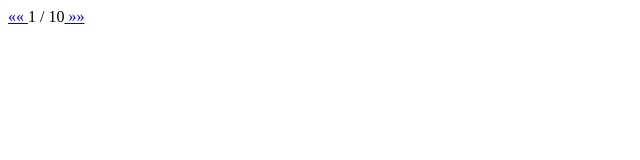
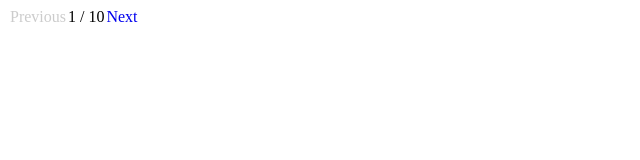
Before and after one commit to rojochen/ng4-deep-practice, an Angular app in the folder deep-app/: page / in a window 1280 px wide. Shown: the top 160 px of the page, without its empty margins (0-640 px from the left). Built offline with nearby package versions, Linux system fonts and the light colour scheme.

Commit message:
fix extends component

```diff
--- a/deep-app/src/app/component/Extends/exe-pagination/exe-pagination.component.css
+++ b/deep-app/src/app/component/Extends/exe-pagination/exe-pagination.component.css
@@ -0,0 +1,9 @@
+a {
+    padding: 2px;
+    text-decoration:none;
+}
+.disabled {
+    pointer-events: none;
+    cursor: default;
+    color:#ccc;
+ }
--- a/deep-app/src/app/component/Extends/exe-pagination/exe-pagination.component.html
+++ b/deep-app/src/app/component/Extends/exe-pagination/exe-pagination.component.html
@@ -1,7 +1,3 @@
-<a (click)="previousPage()" [class.disabled]="!hasPrevious()" href="javascript:void(0)">
-    ««
-</a>
+<a (click)="previousPage()" [class.disabled]="!hasPrevious()" href="javascript:void(0)">{{previousText}}</a>
 <span>{{ page }} / {{ pageCount }}</span>
-<a (click)="nextPage()" [class.disabled]="!hasNext()" href="javascript:void(0)">
-    »»
-</a>
+<a (click)="nextPage()" [class.disabled]="!hasNext()" href="javascript:void(0)">{{nextText}}</a>
```
Also changed, not shown: deep-app/src/app/component/Extends/exe-pagination/exe-pagination.component.ts (+2 -6 lines).
